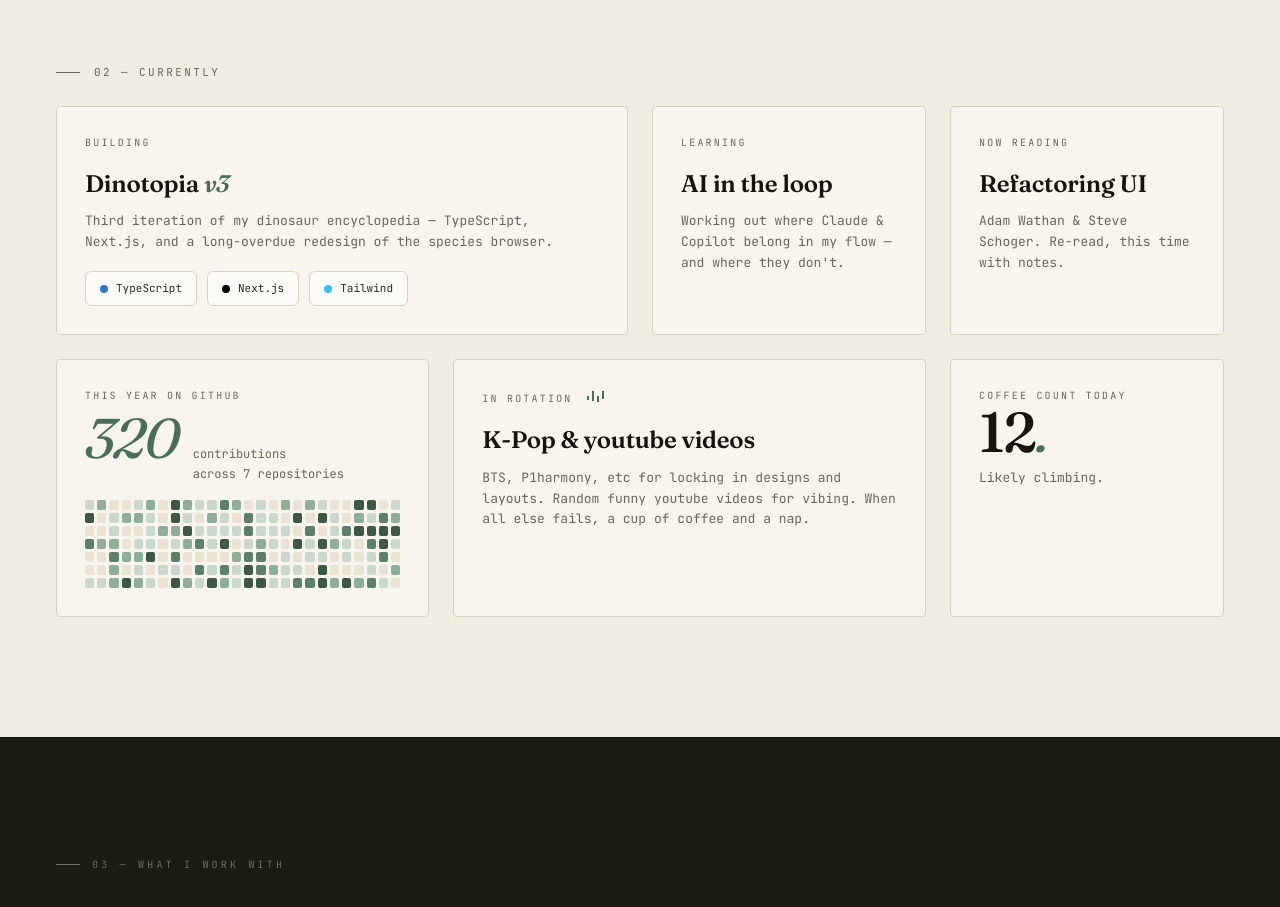
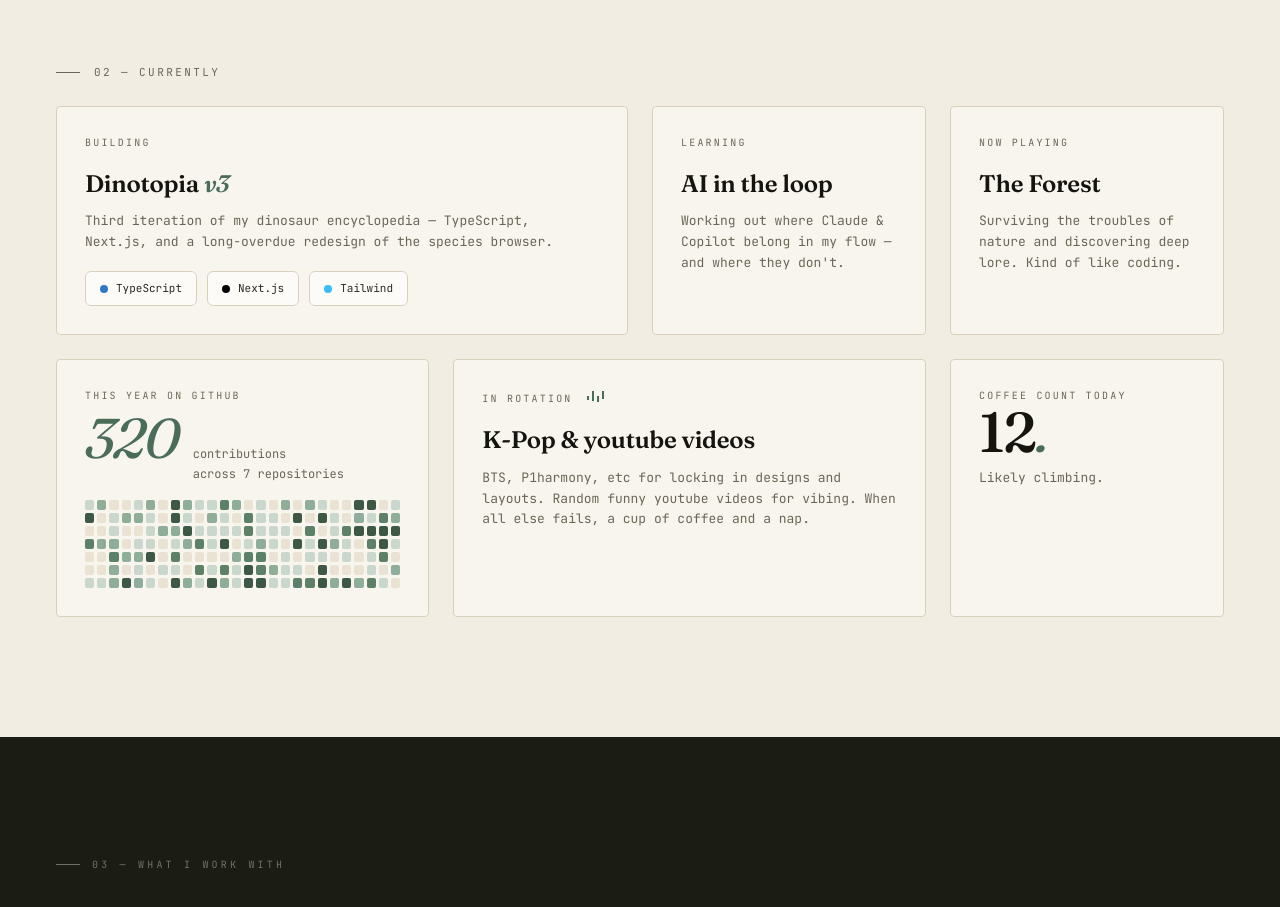
Before and after one commit to masonb03/my-portfolio, a React (Vite) app: page / in a window 1280 px wide. Shown: the part 1520-2427 px from the top of the page. Built offline with nearby package versions, Linux system fonts and the light colour scheme; a web font is replaced by a local one.

Commit message:
feat: update "Now reading" section to "Now playing" with new game details

```diff
--- a/src/components/About.jsx
+++ b/src/components/About.jsx
@@ -89,9 +89,9 @@ const About = () => {
       </div>
 
       <div className="now-card span3" data-aos="fade-up" data-aos-delay="200">
-        <div className="label">Now reading</div>
-        <h4>Refactoring UI</h4>
-        <p>Adam Wathan &amp; Steve Schoger. Re-read, this time with notes.</p>
+        <div className="label">Now playing</div>
+        <h4>The Forest</h4>
+        <p>Surviving the troubles of nature and discovering deep lore. Kind of like coding.</p>
       </div>
 
       <div className="now-card span4" data-aos="fade-up" data-aos-delay="100">
```
